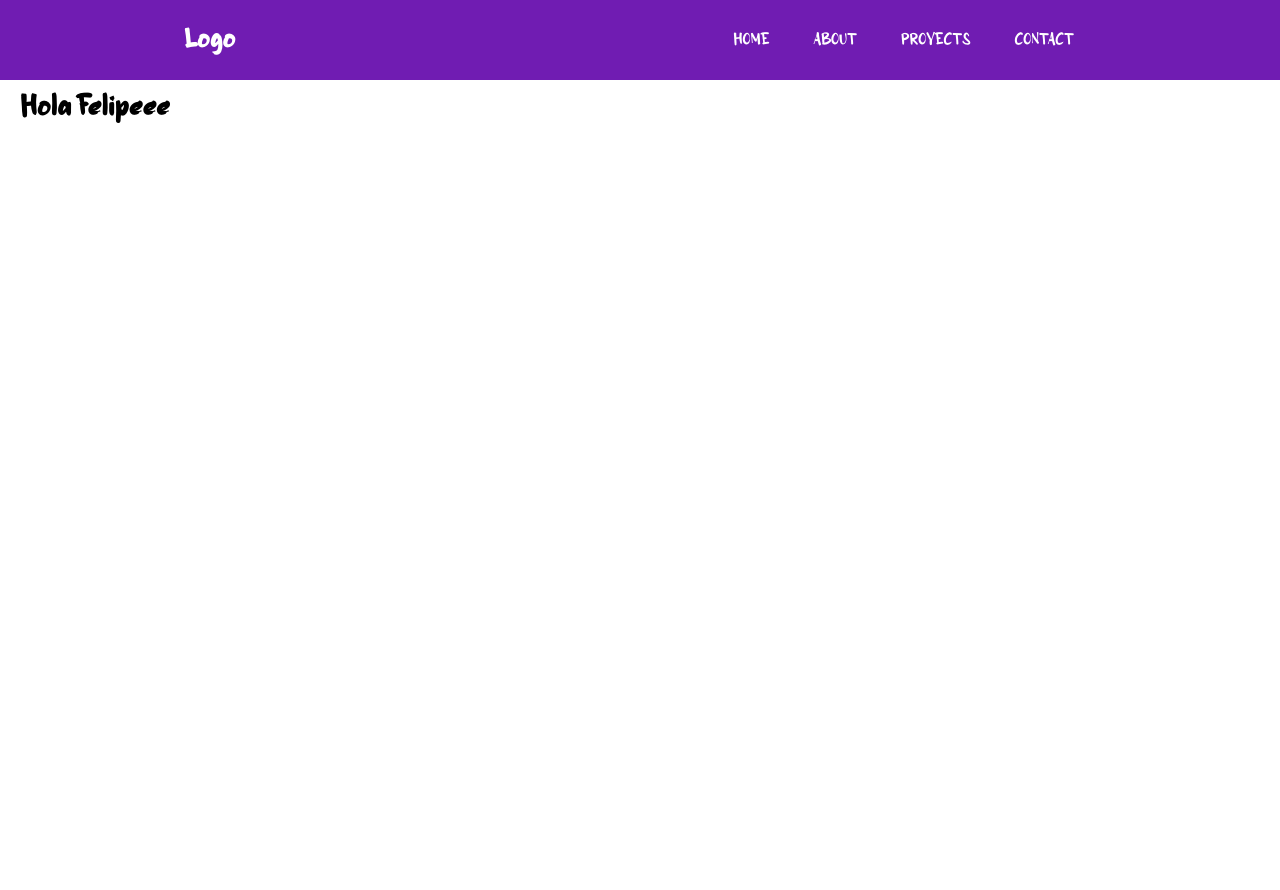
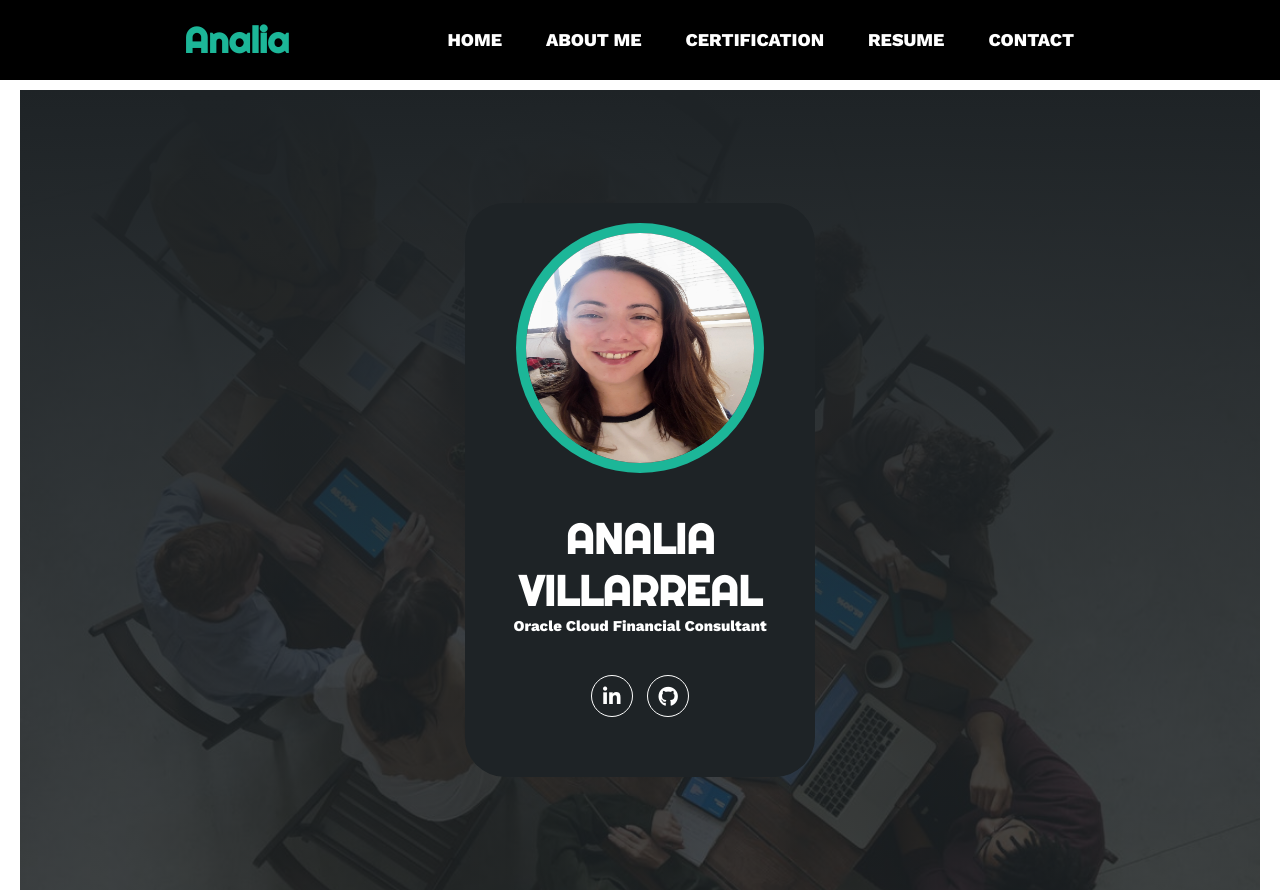
Before and after one commit to analia-villarreal/analia-villarreal, a plain HTML site: page index.html in a window 1280 px wide. Before the commit the page ends 800 px from the top, so only its background shows below. Drawn offline with nearby package versions, Linux system fonts and the light colour scheme.

Commit message:
Agregando contenido

```diff
--- a/index.html
+++ b/index.html
@@ -5,24 +5,43 @@
     <meta http-equiv="X-UA-Compatible" content="IE=edge">
     <meta name="viewport" content="width=device-width, initial-scale=1.0">
     <link rel="stylesheet" href="master.css">
+    <style>
+      @import url('https://fonts.googleapis.com/css2?family=Work+Sans:ital,wght@0,800;1,800&display=swap');
+      </style>
+      <style>
+        @import url('https://fonts.googleapis.com/css2?family=Righteous&display=swap');
+        </style>
     <script src="https://kit.fontawesome.com/3ca869069a.js" crossorigin="anonymous"></script>
     <script defer src="index.js"></script>
     <title>Porfolio</title>
   </head>
   <header class="header">
     <nav class="nav">
-      <a href="#" class="logo nav-link">Logo</a>
+      <a href="#" class="logo nav-link">Analia</a>
         <button  class="nav-toggle" type="button" name="button"><i class="fas fa-bars"></i></button>
       <ul class="nav-menu nav-menu_visible">
         <li class="nav-menu-item"><a href="#" class="nav-menu-link nav-link">Home</a></li>
-        <li class="nav-menu-item"><a href="#" class="nav-menu-link nav-link">About</a></li>
-        <li class="nav-menu-item"><a href="#" class="nav-menu-link nav-link">Proyects</a></li>
+        <li class="nav-menu-item"><a href="#" class="nav-menu-link nav-link">About Me </a></li>
+        <li class="nav-menu-item"><a href="#" class="nav-menu-link nav-link">Certification</a></li>
+        <li class="nav-menu-item"><a href="#" class="nav-menu-link nav-link">Resume</a></li>
         <li class="nav-menu-item"><a href="#" class="nav-menu-link nav-link">Contact</a></li>
       </ul>
     </nav>
   </header>
   <body>
-    <h1>Hola Felipeee</h1>
+    <section id="inicio" class="inicio">
+      <div class="contenedor-banner">
+        <div class="contenedor-img">
+          <img src="img/foto perfil.jpg" class="img-b" alt="" width="150px" height="250px">
+        </div>
+        <h1>ANALIA VILLARREAL</h1>
+        <h2>Oracle Cloud Financial Consultant</h2>
+        <div class="redes">
+          <a href="#"><i class="fa-brands fa-linkedin-in"></i></a>
+          <a href="#"><i class="fa-brands fa-github"></i></a>
+        </div>
+      </div>
+    </section>
 
   </body>
 
--- a/master.css
+++ b/master.css
@@ -1,21 +1,20 @@
+
 *{
   margin:0;
+  padding: 0;
   box-sizing: border-box;
-}
-
-@font-face {
-  font-family: bBiasa;
-  src: url(bBiasa.otf);
+  font-family: 'Work sans';
+  font-style: ;
 }
 
 body{
-  font-family: bBiasa;
+  font-family: 'Work sans';
   padding:90px 20px 0;
 }
 
 .header{
 
-  background-color: #701CB2;
+  background-color:black;
   height: 80px;
   position: fixed;
   width: 100%;
@@ -33,10 +32,12 @@ body{
   text-decoration: none;
 }
 .logo{
-  font-size: 30px;
+  font-family: 'Righteous';
+  font-size: 36px;
   font-weight: bold;
   padding: 0 40px;
   line-height: 80px;
+  color:#1CB698;
 }
 
 .nav-menu{
@@ -70,6 +71,74 @@ width: max-content;
   line-height: 60px;
 
   display: none;
+}
+
+.img-b{
+  border-radius: 100%;
+}
+
+/* seccion i n i c i o */
+
+.inicio{
+  background: linear-gradient(to top, rgba(30,35,38,.8),rgba( 30,35,38,1)),url(img/fondo.jpeg);
+  background-size: cover;
+  height: 100vh;
+  color: #fff;
+  display: flex;
+  align-items: center;
+}
+
+.inicio .contenedor-banner{
+
+  padding: 20px;
+  background-color: #1e2326;
+  max-width: 350px;
+  margin: auto;
+  text-align: center;
+  border-radius: 40px;
+}
+
+.inicio .contenedor-banner img{
+
+  margin-top: 40px;
+  border: 10px solid #1cb698;
+  display: block;
+  width: 80%;
+  margin: auto;
+  border-radius: 100%;
+}
+
+.inicio .contenedor-banner h1{
+
+  margin-top: 40px;
+  font-size: 42px;
+  font-family: 'Righteous';
+}
+
+.inicio .contenedor-banner h2{
+
+  font-size: 15px;
+  font-weight: normal;
+}
+
+.inicio .contenedor-banner .redes a{
+
+  color:#fff;
+  display: inline-block;
+  text-decoration: none;
+  border: 1px solid #fff;
+  border-radius: 100%;
+  width: 42px;
+  height: 42px;
+  line-height: 42px;
+  margin: 40px 5px;
+  font-size: 20px;
+  transition: .3s;
+}
+
+.inicio .contenedor-banner .redes a:hover{
+
+  background-color: #1CB698;
 }
 
 @media (max-width: 768px){
```
Also changed, not shown: img/fondo.jpeg (added), img/fondo1.jpg (added), img/fondo2.jpg (added), img/foto perfil.jpg (added), img/foto perfil1.jpg (added), img/logo oracle.png (added).
